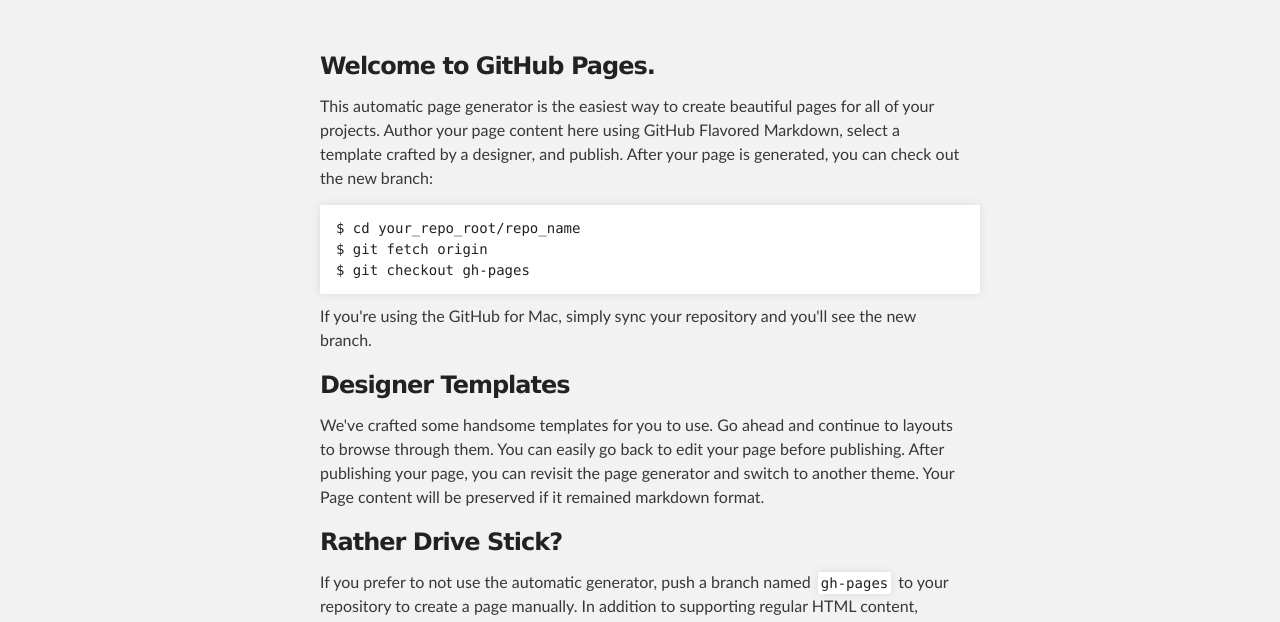
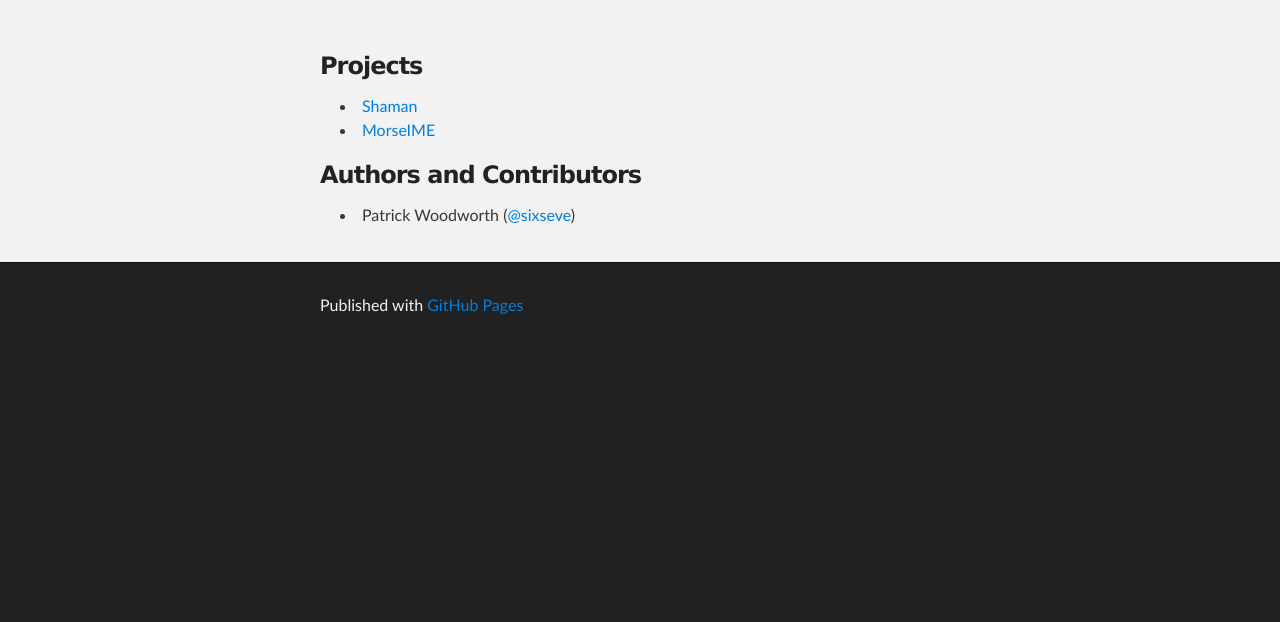
Before and after one commit to emergentdotorg/emergentdotorg.github.com, a plain HTML site: page index.html in a window 1280 px wide. Shown: the part 176-798 px from the top of the page. Drawn offline with Linux system fonts and the light colour scheme.

Commit message:
Replace master branch with page content via GitHub

```diff
--- a/index.html
+++ b/index.html
@@ -27,32 +27,16 @@
     <!-- MAIN CONTENT -->
     <div id="main_content_wrap" class="outer">
       <section id="main_content" class="inner">
-        <h3>Welcome to GitHub Pages.</h3>
+        <h3>Projects</h3>
 
-<p>This automatic page generator is the easiest way to create beautiful pages for all of your projects. Author your page content here using GitHub Flavored Markdown, select a template crafted by a designer, and publish. After your page is generated, you can check out the new branch:</p>
+<ul>
+<li><a href="https://github.com/emergentdotorg/shaman">Shaman</a></li>
+<li><a href="https://github.com/emergentdotorg/morseime">MorseIME</a></li>
+</ul><h3>Authors and Contributors</h3>
 
-<pre><code>$ cd your_repo_root/repo_name
-$ git fetch origin
-$ git checkout gh-pages
-</code></pre>
-
-<p>If you're using the GitHub for Mac, simply sync your repository and you'll see the new branch.</p>
-
-<h3>Designer Templates</h3>
-
-<p>We've crafted some handsome templates for you to use. Go ahead and continue to layouts to browse through them. You can easily go back to edit your page before publishing. After publishing your page, you can revisit the page generator and switch to another theme. Your Page content will be preserved if it remained markdown format.</p>
-
-<h3>Rather Drive Stick?</h3>
-
-<p>If you prefer to not use the automatic generator, push a branch named <code>gh-pages</code> to your repository to create a page manually. In addition to supporting regular HTML content, GitHub Pages support Jekyll, a simple, blog aware static site generator written by our own Tom Preston-Werner. Jekyll makes it easy to create site-wide headers and footers without having to copy them across every page. It also offers intelligent blog support and other advanced templating features.</p>
-
-<h3>Authors and Contributors</h3>
-
-<p>You can <a href="https://github.com/blog/821" class="user-mention">@mention</a> a GitHub username to generate a link to their profile. The resulting <code>&lt;a&gt;</code> element will link to the contributor's GitHub Profile. For example: In 2007, Chris Wanstrath (<a href="https://github.com/defunkt" class="user-mention">@defunkt</a>), PJ Hyett (<a href="https://github.com/pjhyett" class="user-mention">@pjhyett</a>), and Tom Preston-Werner (<a href="https://github.com/mojombo" class="user-mention">@mojombo</a>) founded GitHub.</p>
-
-<h3>Support or Contact</h3>
-
-<p>Having trouble with Pages? Check out the documentation at <a href="http://help.github.com/pages">http://help.github.com/pages</a> or contact <a href="mailto:support@github.com">support@github.com</a> and we’ll help you sort it out.</p>
+<ul>
+<li>Patrick Woodworth (<a href="https://github.com/sixseve" class="user-mention">@sixseve</a>)</li>
+</ul>
       </section>
     </div>
 
```
Also changed, not shown: params.json (+1 -1 lines).
